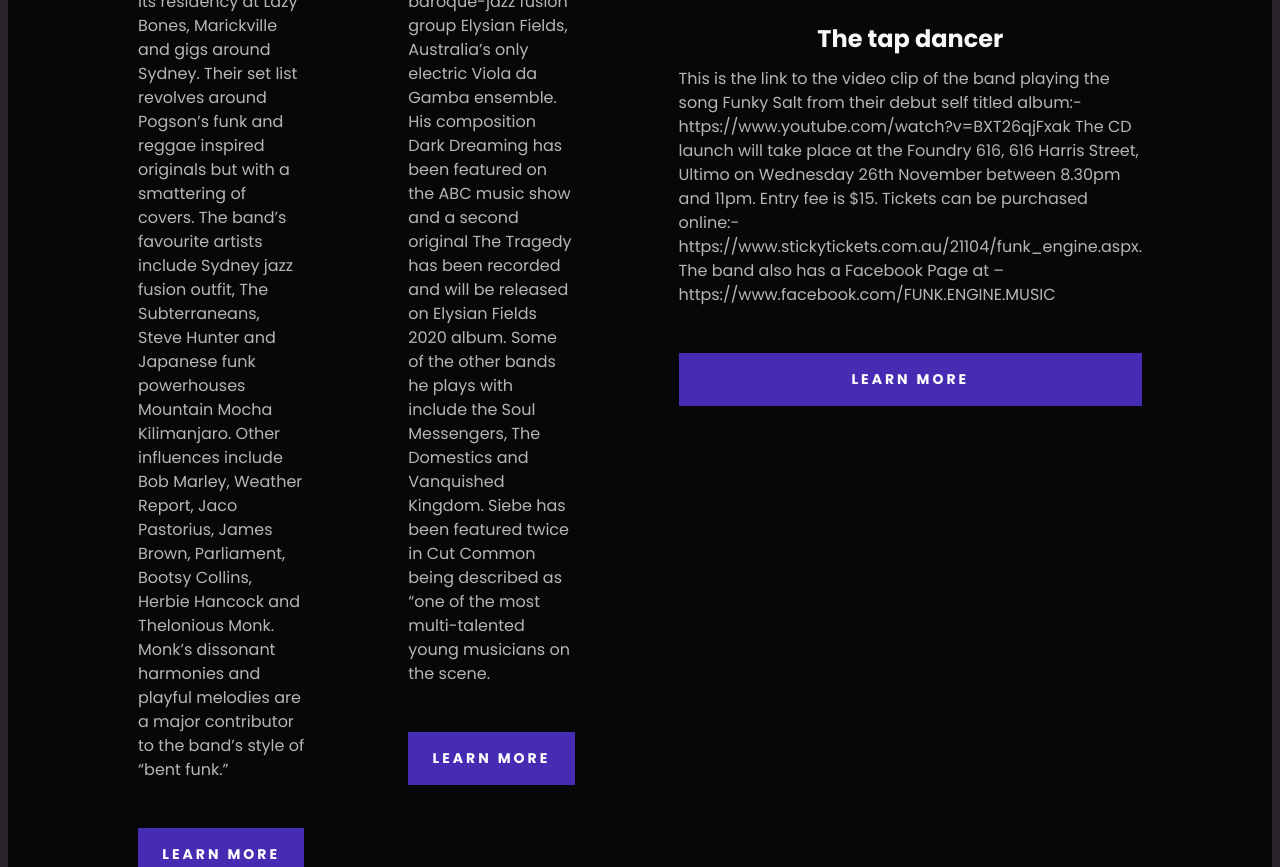
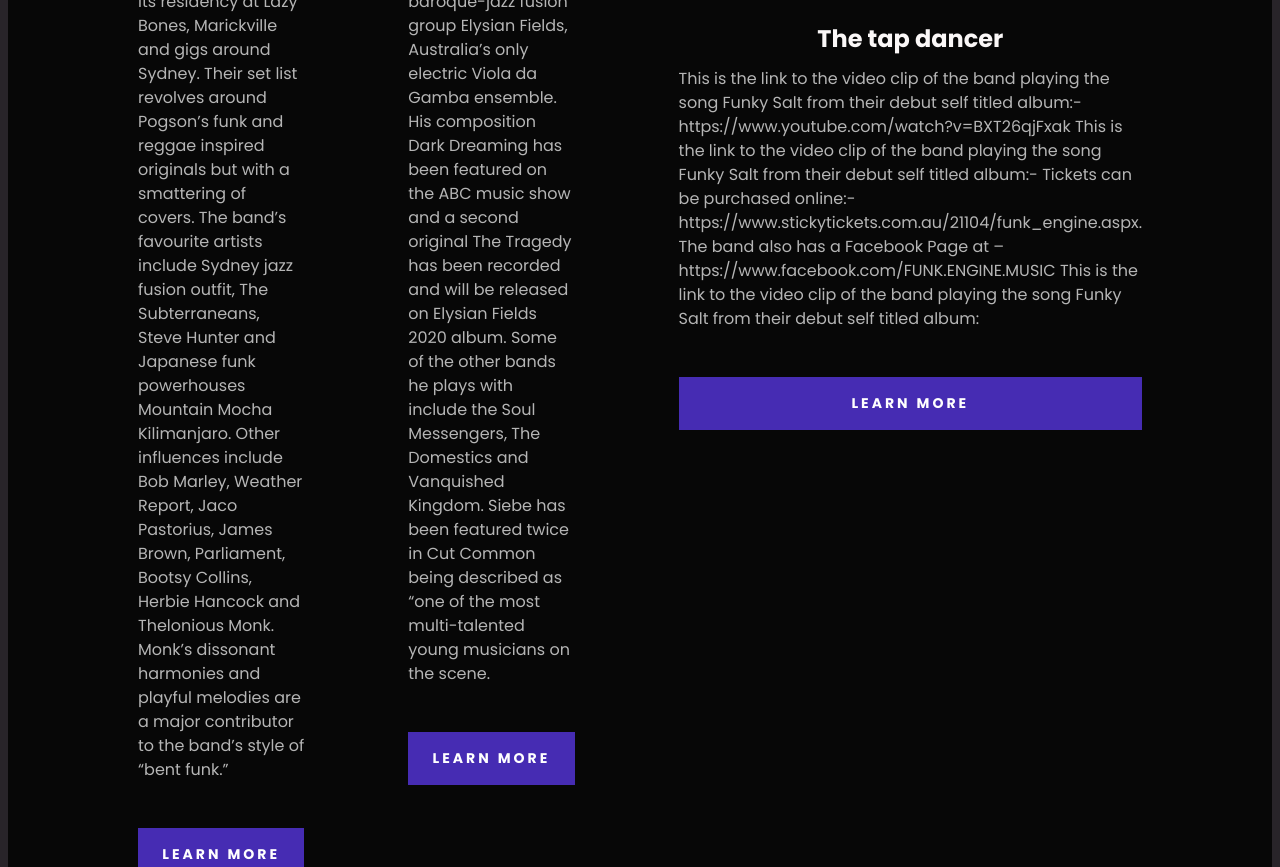
Before and after one commit to 934192776/Siebe-website, a plain HTML site: page index.html in a window 1280 px wide. Shown: the part 2669-3536 px from the top of the page. Drawn offline with Linux system fonts and the light colour scheme.

Commit message:
update html

```diff
--- a/index.html
+++ b/index.html
@@ -86,7 +86,6 @@
                    </a>
                  </div>
                </div>
-
           <div class="card">
             <div class="card-header grid grid-2-columns">
               <iframe
@@ -142,11 +141,13 @@
 
                 https://www.youtube.com/watch?v=BXT26qjFxak
 
-                The CD launch will take place at the Foundry 616, 616 Harris Street, Ultimo on Wednesday 26th November between 8.30pm and 11pm. Entry fee is $15.
+                This is the link to the video clip of the band playing the song Funky Salt from their debut self titled album:-
+
 
                 Tickets can be purchased online:- https://www.stickytickets.com.au/21104/funk_engine.aspx.
 
                 The band also has a Facebook Page at – https://www.facebook.com/FUNK.ENGINE.MUSIC
+                This is the link to the video clip of the band playing the song Funky Salt from their debut self titled album:
                 </p>
                    </div>
                    <div class="card-footer">
@@ -158,7 +159,6 @@
                    </a>
                  </div>
                </div>
-             </div>
            </section>
 
        <section>
```
